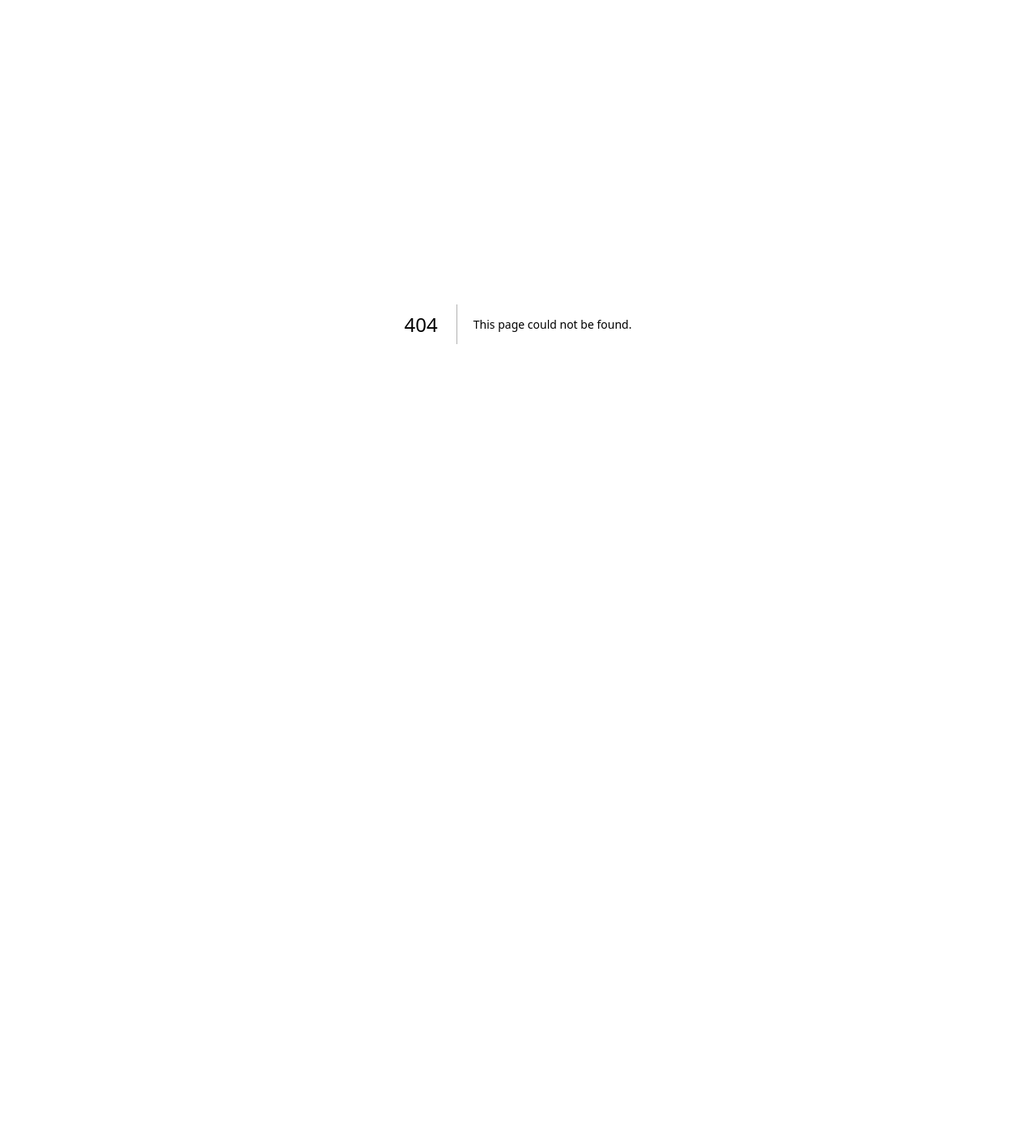
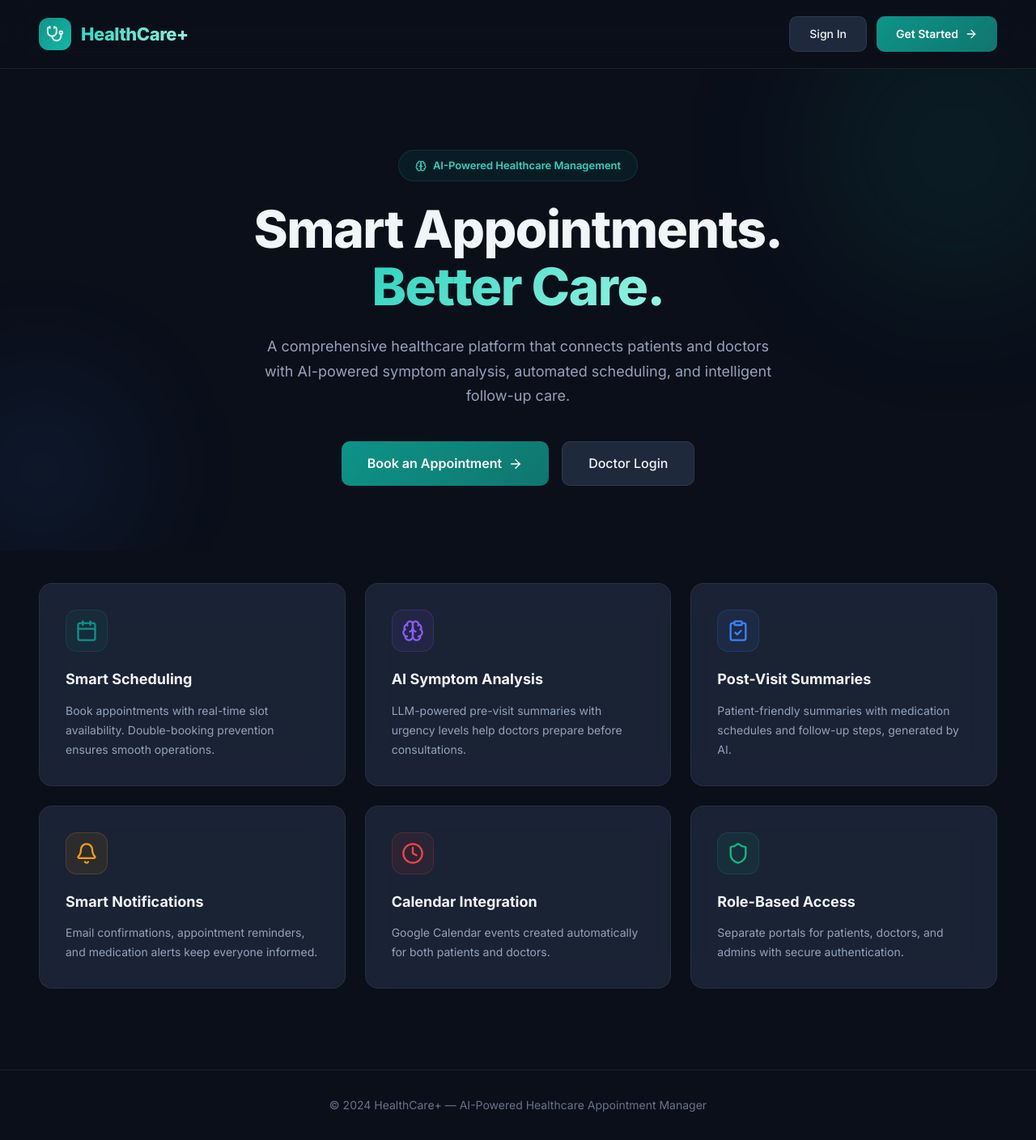
Before and after one commit to himanshuks7/healthcare-appointment-manager, a Next.js app: page / in a window 1280 px wide. Before the commit this address had no page. Shown: the whole page at 81% size. Before the commit the page ends 800 px from the top, so only its background shows below. Built offline with nearby package versions, Linux system fonts and the light colour scheme; no server answers.

Commit message:
feat: create landing page with feature showcase

```diff
--- /dev/null
+++ b/src/app/page.tsx
@@ -0,0 +1,301 @@
+'use client';
+
+import { useRouter } from 'next/navigation';
+import { useSession } from 'next-auth/react';
+import { useEffect } from 'react';
+import {
+  Calendar,
+  Brain,
+  Bell,
+  Shield,
+  ArrowRight,
+  Stethoscope,
+  ClipboardCheck,
+  Clock,
+} from 'lucide-react';
+
+export default function HomePage() {
+  const { data: session } = useSession();
+  const router = useRouter();
+
+  useEffect(() => {
+    if (session?.user) {
+      const role = session.user.role.toLowerCase();
+      router.push(`/${role}/dashboard`);
+    }
+  }, [session, router]);
+
+  return (
+    <div style={{ minHeight: '100vh', background: 'var(--bg-primary)' }}>
+      {/* Navigation */}
+      <nav
+        style={{
+          display: 'flex',
+          justifyContent: 'space-between',
+          alignItems: 'center',
+          padding: '20px 48px',
+          borderBottom: '1px solid var(--border-color)',
+          backdropFilter: 'blur(20px)',
+          position: 'sticky',
+          top: 0,
+          zIndex: 50,
+          background: 'rgba(10, 15, 26, 0.8)',
+        }}
+      >
+        <div style={{ display: 'flex', alignItems: 'center', gap: '12px' }}>
+          <div
+            style={{
+              width: '40px',
+              height: '40px',
+              borderRadius: '12px',
+              background: 'linear-gradient(135deg, #0d9488, #14b8a6)',
+              display: 'flex',
+              alignItems: 'center',
+              justifyContent: 'center',
+            }}
+          >
+            <Stethoscope size={22} color="white" />
+          </div>
+          <span
+            style={{
+              fontSize: '22px',
+              fontWeight: 800,
+              letterSpacing: '-0.5px',
+            }}
+            className="gradient-text"
+          >
+            HealthCare+
+          </span>
+        </div>
+        <div style={{ display: 'flex', gap: '12px' }}>
+          <button className="btn-secondary" onClick={() => router.push('/login')}>
+            Sign In
+          </button>
+          <button className="btn-primary" onClick={() => router.push('/register')}>
+            Get Started <ArrowRight size={16} />
+          </button>
+        </div>
+      </nav>
+
+      {/* Hero Section */}
+      <section
+        style={{
+          padding: '100px 48px 80px',
+          textAlign: 'center',
+          position: 'relative',
+          overflow: 'hidden',
+        }}
+      >
+        {/* Background gradient orbs */}
+        <div
+          style={{
+            position: 'absolute',
+            top: '-100px',
+            right: '-100px',
+            width: '400px',
+            height: '400px',
+            borderRadius: '50%',
+            background: 'radial-gradient(circle, rgba(13, 148, 136, 0.15), transparent)',
+            filter: 'blur(80px)',
+            pointerEvents: 'none',
+          }}
+        />
+        <div
+          style={{
+            position: 'absolute',
+            bottom: '-50px',
+            left: '-100px',
+            width: '300px',
+            height: '300px',
+            borderRadius: '50%',
+            background: 'radial-gradient(circle, rgba(59, 130, 246, 0.1), transparent)',
+            filter: 'blur(60px)',
+            pointerEvents: 'none',
+          }}
+        />
+
+        <div className="animate-fade-in" style={{ position: 'relative', zIndex: 1 }}>
+          <div
+            style={{
+              display: 'inline-flex',
+              alignItems: 'center',
+              gap: '8px',
+              padding: '8px 20px',
+              borderRadius: '9999px',
+              background: 'rgba(13, 148, 136, 0.1)',
+              border: '1px solid rgba(13, 148, 136, 0.2)',
+              fontSize: '13px',
+              fontWeight: 600,
+              color: '#2dd4bf',
+              marginBottom: '24px',
+            }}
+          >
+            <Brain size={14} />
+            AI-Powered Healthcare Management
+          </div>
+
+          <h1
+            style={{
+              fontSize: 'clamp(36px, 5vw, 64px)',
+              fontWeight: 800,
+              lineHeight: 1.1,
+              marginBottom: '24px',
+              letterSpacing: '-1.5px',
+            }}
+          >
+            Smart Appointments.
+            <br />
+            <span className="gradient-text">Better Care.</span>
+          </h1>
+
+          <p
+            style={{
+              fontSize: '18px',
+              color: 'var(--text-secondary)',
+              maxWidth: '640px',
+              margin: '0 auto 40px',
+              lineHeight: 1.7,
+            }}
+          >
+            A comprehensive healthcare platform that connects patients and doctors with
+            AI-powered symptom analysis, automated scheduling, and intelligent follow-up care.
+          </p>
+
+          <div style={{ display: 'flex', gap: '16px', justifyContent: 'center' }}>
+            <button
+              className="btn-primary"
+              style={{ padding: '14px 32px', fontSize: '16px' }}
+              onClick={() => router.push('/register')}
+            >
+              Book an Appointment <ArrowRight size={18} />
+            </button>
+            <button
+              className="btn-secondary"
+              style={{ padding: '14px 32px', fontSize: '16px' }}
+              onClick={() => router.push('/login')}
+            >
+              Doctor Login
+            </button>
+          </div>
+        </div>
+      </section>
+
+      {/* Features Grid */}
+      <section style={{ padding: '40px 48px 100px' }}>
+        <div
+          style={{
+            display: 'grid',
+            gridTemplateColumns: 'repeat(auto-fit, minmax(280px, 1fr))',
+            gap: '24px',
+            maxWidth: '1200px',
+            margin: '0 auto',
+          }}
+        >
+          {[
+            {
+              icon: <Calendar size={28} />,
+              title: 'Smart Scheduling',
+              description:
+                'Book appointments with real-time slot availability. Double-booking prevention ensures smooth operations.',
+              color: '#0d9488',
+            },
+            {
+              icon: <Brain size={28} />,
+              title: 'AI Symptom Analysis',
+              description:
+                'LLM-powered pre-visit summaries with urgency levels help doctors prepare before consultations.',
+              color: '#8b5cf6',
+            },
+            {
+              icon: <ClipboardCheck size={28} />,
+              title: 'Post-Visit Summaries',
+              description:
+                'Patient-friendly summaries with medication schedules and follow-up steps, generated by AI.',
+              color: '#3b82f6',
+            },
+            {
+              icon: <Bell size={28} />,
+              title: 'Smart Notifications',
+              description:
+                'Email confirmations, appointment reminders, and medication alerts keep everyone informed.',
+              color: '#f59e0b',
+            },
+            {
+              icon: <Clock size={28} />,
+              title: 'Calendar Integration',
+              description:
+                'Google Calendar events created automatically for both patients and doctors.',
+              color: '#ef4444',
+            },
+            {
+              icon: <Shield size={28} />,
+              title: 'Role-Based Access',
+              description:
+                'Separate portals for patients, doctors, and admins with secure authentication.',
+              color: '#10b981',
+            },
+          ].map((feature, index) => (
+            <div
+              key={index}
+              className="glass-card animate-fade-in"
+              style={{
+                padding: '32px',
+                animationDelay: `${index * 100}ms`,
+                animationFillMode: 'backwards',
+              }}
+            >
+              <div
+                style={{
+                  width: '52px',
+                  height: '52px',
+                  borderRadius: '14px',
+                  background: `${feature.color}15`,
+                  border: `1px solid ${feature.color}30`,
+                  display: 'flex',
+                  alignItems: 'center',
+                  justifyContent: 'center',
+                  marginBottom: '20px',
+                  color: feature.color,
+                }}
+              >
+                {feature.icon}
+              </div>
+              <h3
+                style={{
+                  fontSize: '18px',
+                  fontWeight: 700,
+                  marginBottom: '12px',
+                  color: 'var(--text-primary)',
+                }}
+              >
+                {feature.title}
+              </h3>
+              <p
+                style={{
+                  fontSize: '14px',
+                  color: 'var(--text-secondary)',
+                  lineHeight: 1.7,
+                }}
+              >
+                {feature.description}
+              </p>
+            </div>
+          ))}
+        </div>
+      </section>
+
+      {/* Footer */}
+      <footer
+        style={{
+          padding: '32px 48px',
+          borderTop: '1px solid var(--border-color)',
+          textAlign: 'center',
+          color: 'var(--text-muted)',
+          fontSize: '14px',
+        }}
+      >
+        <p>© 2024 HealthCare+ — AI-Powered Healthcare Appointment Manager</p>
+      </footer>
+    </div>
+  );
+}
```
